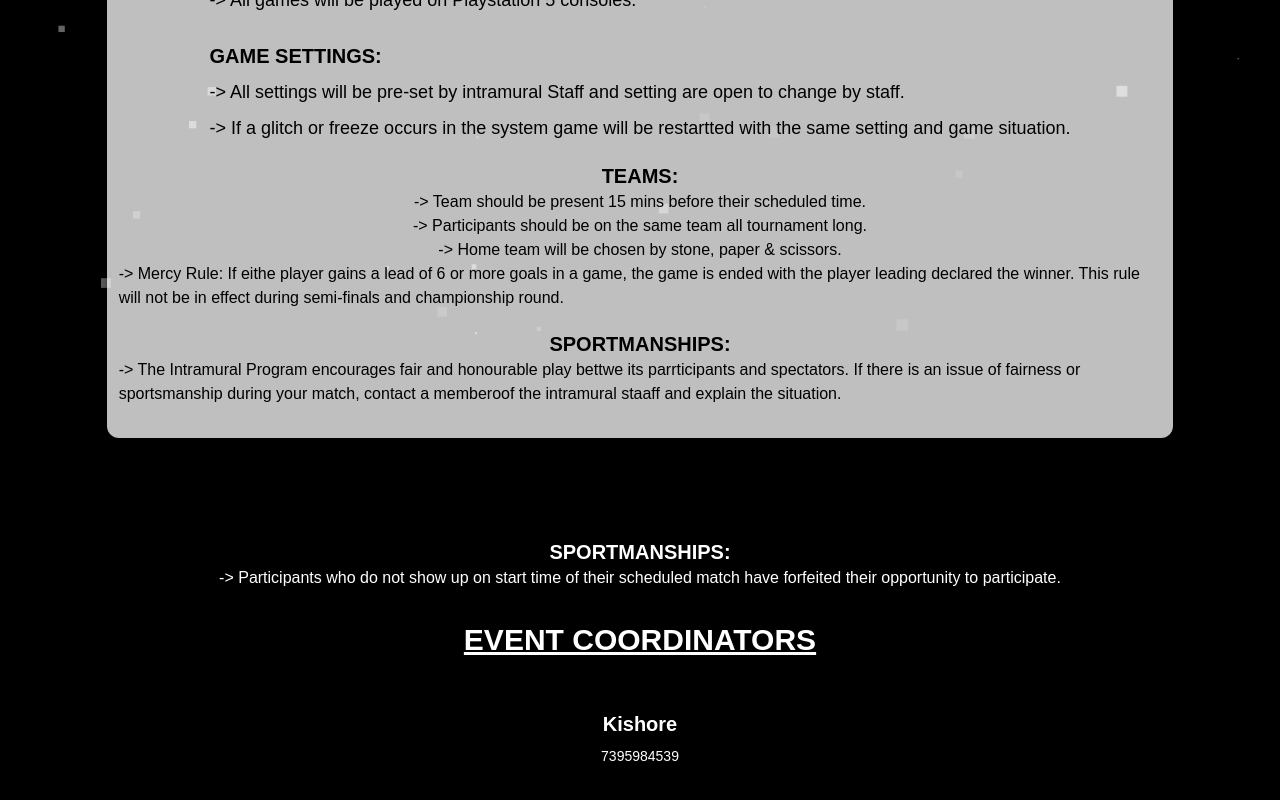
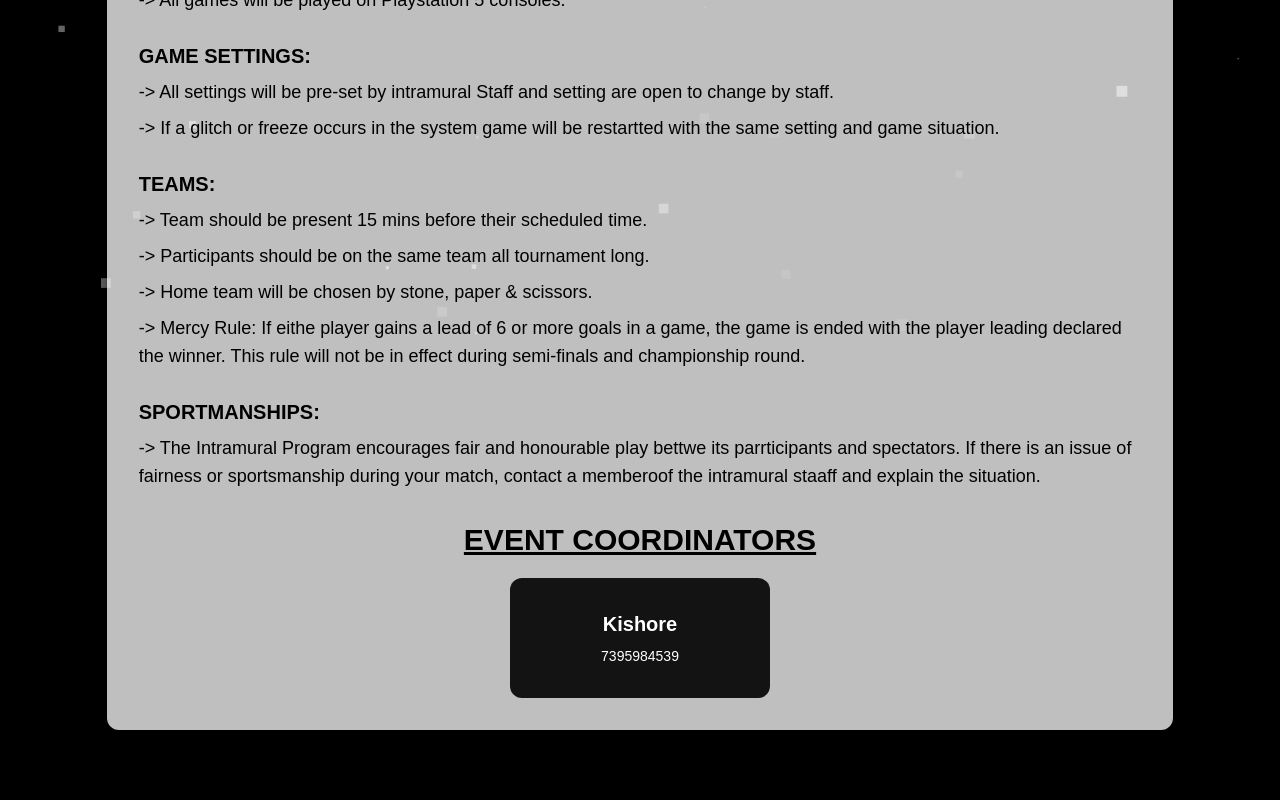
Before and after one commit to NirmalKumarNK08/Rampus, a React (Vite) app: page /fifa in a window 1280 px wide. Shown: the part 460-1260 px from the top of the page. Built offline with nearby package versions, Linux system fonts and the light colour scheme; a web font is replaced by a local one.

Commit message:
Update Fifa.jsx

```diff
--- a/src/Pages/Fifa.jsx
+++ b/src/Pages/Fifa.jsx
@@ -21,7 +21,6 @@ const Fifa = () => {
          </div>
           <p>{"->"} All settings will be pre-set by intramural Staff and setting are open to change by staff.</p>
           <p> {"->"} If a glitch or freeze occurs in the system game will be restartted with the same setting and game situation.</p>
-        </div>
         <div>
             <p className='font-bold mt-5 text-xl'>TEAMS:</p>
          </div>
@@ -37,11 +36,6 @@ const Fifa = () => {
               <p>{"->"} The Intramural Program encourages fair and honourable play bettwe its parrticipants and spectators. If there is an issue of fairness or sportsmanship during your match, contact a memberoof the intramural staaff and explain the situation.
               </p>
         </div>
-            <div>
-              <p className='font-bold mt-5 text-xl'>SPORTMANSHIPS:</p>
-            </div>
-            <p>{"->"} Participants who do not show up on start time of their scheduled match have forfeited their opportunity to participate.
-            </p>
             <h1 className='font-bold text-2xl md:text-3xl text-center underline mt-8'>EVENT COORDINATORS</h1>
           <div className='flex flex-col justify-center items-center w-full md:flex-row mt-5 gap-5'>
             <div className={`${card}`}>
@@ -50,6 +44,7 @@ const Fifa = () => {
             </div>
           </div>
         </div>
+    </div>
   )
 }
 
```
Lines whose indentation alone changed are shown as unchanged.
